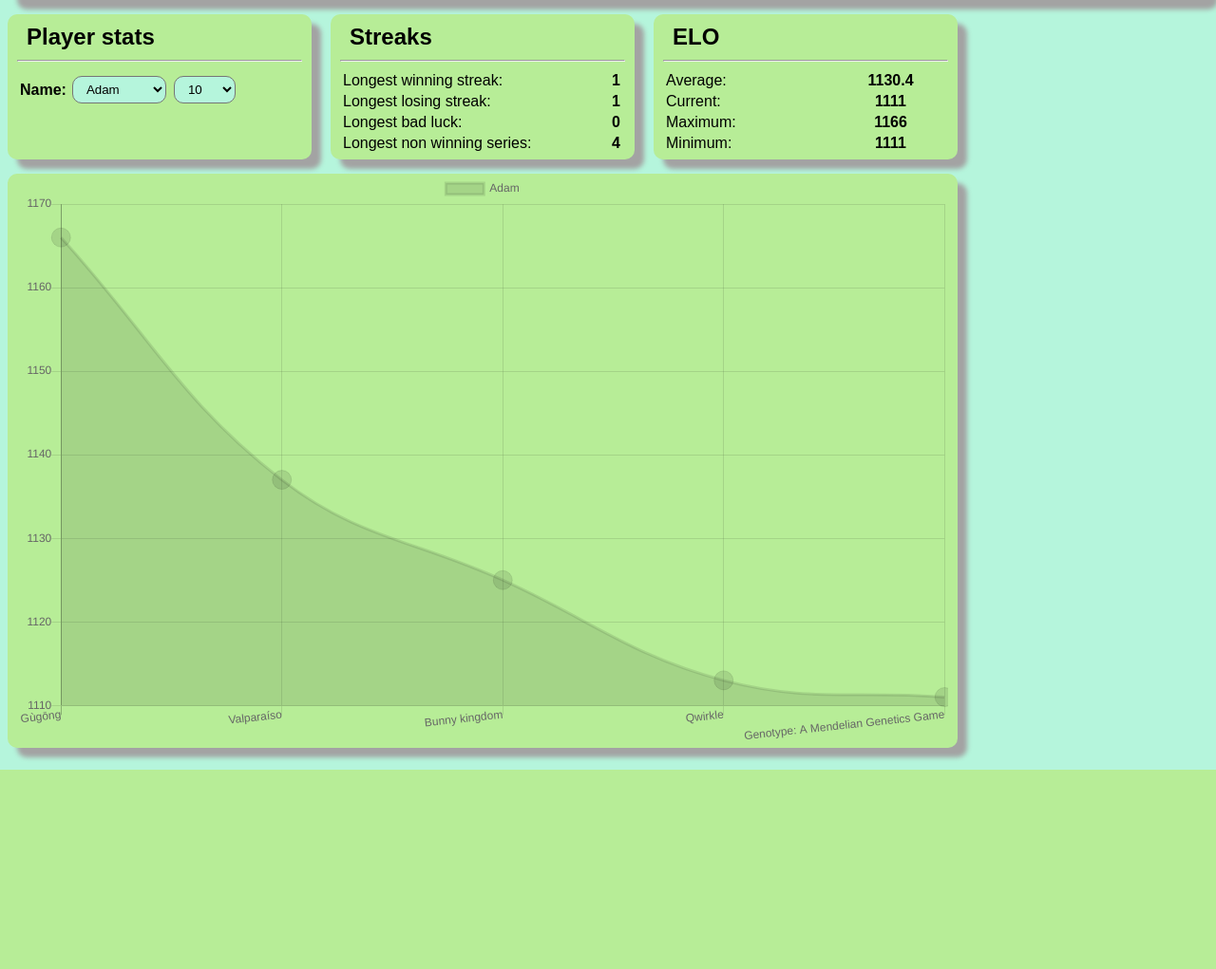
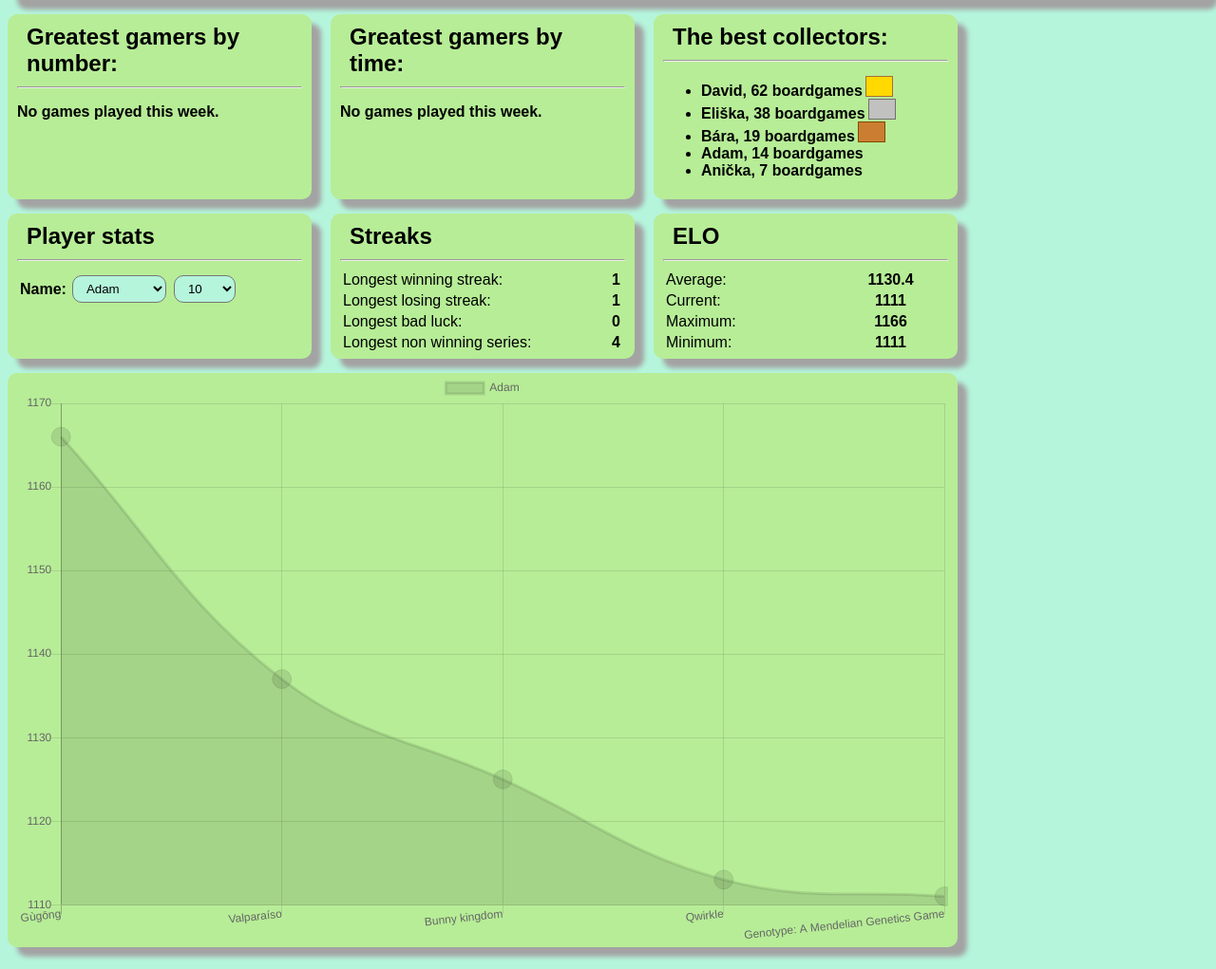
Before and after one commit to DejvB/BoardGameApp, a Django app: page /polls/playerstats/ in a window 1280 px wide. Shown: the part 63-1084 px from the top of the page at 95% size. Before the commit the page ends 874 px from the top, so only its background shows below. Run offline with Django 3.2, Linux system fonts and the light colour scheme; data comes from the database, SQL or seed files in the repository; some libraries are stand-ins or nearby versions; grey boxes are pictures that could not be loaded.

Commit message:
Add interesting players statistics' '

```diff
--- a/polls/static/polls/style.css
+++ b/polls/static/polls/style.css
@@ -343,6 +343,21 @@ a.fill-div {
 }
 
 
+.color_1 {
+    filter: brightness(0) invert(76%) sepia(16%) saturate(2682%) hue-rotate(4deg) brightness(106%) contrast(113%) /* gold */
+        drop-shadow(1px 0 0 #AA6C39) drop-shadow(0 1px 0 #AA6C39) drop-shadow(-1px 0 0 #AA6C39) drop-shadow(0 -1px 0 #AA6C39); /* dark gold edge */
+}
+
+.color_2 {
+    filter: brightness(0) invert(79%) sepia(6%) saturate(26%) hue-rotate(355deg) brightness(100%) contrast(85%) /* silver */
+        drop-shadow(1px 0 0  #71706E) drop-shadow(0 1px 0  #71706E) drop-shadow(-1px 0 0  #71706E) drop-shadow(0 -1px 0  #71706E); /* dark silver edge */
+}
+
+.color_3 {
+    filter: brightness(0) invert(52%) sepia(97%) saturate(340%) hue-rotate(349deg) brightness(86%) contrast(94%) /* bronze */
+        drop-shadow(1px 0 0 #804a00) drop-shadow(0 1px 0 #804a00) drop-shadow(-1px 0 0 #804a00) drop-shadow(0 -1px 0 #804a00); /* dark bronze edge */
+}
+
 @media only screen and (max-width: 1000px) {
     .bgg_box_image {
     width: 25%;
--- a/polls/templates/polls/playerstats.html
+++ b/polls/templates/polls/playerstats.html
@@ -1,5 +1,62 @@
 {% extends "polls/header.html" %}
 {% block body %}
+{% load static %}
+<div class='container'>
+    <div class='box round shadow'>
+      <h2>Greatest gamers by number:</h2>
+        <hr>
+        {% if players_with_most_played_games %}
+            <ul>
+            {% for p in players_with_most_played_games|dictsortreversed:"game_count"|slice:":5" %}
+                <li>{{ p.p_id__name }}, {{ p.game_count }} games
+                    {% if forloop.counter <= 3 %}
+                        <img class="color_{{ forloop.counter }}" src="{% static 'images/trophy-cup.svg' %}" height="20">
+                    {% endif %}
+                </li>
+            {% endfor %}
+            </ul>
+        {% else %}
+            <p>No games played this week.</p>
+        {% endif %}
+    </div>
+
+    <div class='box round shadow'>
+      <h2>Greatest gamers by time:</h2>
+        <hr>
+        {% if players_with_most_played_games %}
+            <ul>
+            {% for p in players_with_most_played_games|dictsortreversed:"game_time"|slice:":5" %}
+                <li>{{ p.p_id__name }}, {{ p.game_time }}
+                    {% if forloop.counter <= 3 %}
+                        <img class="color_{{ forloop.counter }}" src="{% static 'images/trophy-cup.svg' %}" height="20">
+                    {% endif %}
+                </li>
+            {% endfor %}
+            </ul>
+        {% else %}
+            <p>No games played this week.</p>
+        {% endif %}
+    </div>
+
+    <div class='box round shadow'>
+      <h2>The best collectors:</h2>
+        <hr>
+        {% if owner_counts %}
+            <ul>
+            {% for p in owner_counts|dictsortreversed:"count"|slice:":5" %}
+                <li>{{ p.p_id__name }}, {{ p.count }} boardgames
+                    {% if forloop.counter <= 3 %}
+                        <img class="color_{{ forloop.counter }}" src="{% static 'images/trophy-cup.svg' %}" height="20">
+                    {% endif %}
+                </li>
+            {% endfor %}
+            </ul>
+        {% else %}
+            <p>No polls are available.</p>
+        {% endif %}
+    </div>
+</div>
+
 <div class='container'>
     <div class='box round shadow'>
       <h2>Player stats</h2>
--- a/polls/views/statistics.py
+++ b/polls/views/statistics.py
@@ -1,10 +1,16 @@
+import datetime
 import itertools
 
 import numpy as np
+from django.db.models import Count, Max, Q, Sum
+from django.db.models.functions import (
+    ExtractIsoYear,
+    ExtractWeek,
+)
 from django.http import JsonResponse
 from django.shortcuts import render
 
-from ..models import Gameplay, Player, Results
+from ..models import Gameplay, Player, Results, OwnBoardgame
 from .helpers import computeKW, my_view
 
 elos = {}
@@ -17,6 +23,8 @@ def playerstats(request):
     elo_history = {p.id: [] for p in Player.objects.all()}
     elos = {p.id: 1000 for p in Player.objects.all()}
     numbers = [10, 20, 50, 100, 'all']
+    players_with_most_played_games = get_playtime()
+    owner_counts = get_bg_owners()
     context = {
         'players': Player.objects.all()
         .values('name', 'id')
@@ -27,8 +35,26 @@ def playerstats(request):
         .distinct()
         .order_by('-elo'),
         'numbers': numbers,
+        'players_with_most_played_games': players_with_most_played_games,
+        'owner_counts': owner_counts,
     }
     return render(request, 'polls/playerstats.html', context)
+
+
+def get_playtime():
+    curr_year, curr_week, _ = datetime.date.today().isocalendar()
+    game_list = Results.objects.annotate(
+        year=ExtractIsoYear('gp_id__date'),
+        week=ExtractWeek('gp_id__date'),
+    ).filter(year=curr_year, week=curr_week)
+    game_list = game_list.values('p_id__name').annotate(game_count=Count('p_id__id')).annotate(game_time=Sum('gp_id__time'))
+    return game_list
+
+
+def get_bg_owners():
+    owner_counts = OwnBoardgame.objects.all().values('p_id__name').annotate(count=Count('bg_id'))
+    print(owner_counts)
+    return owner_counts
 
 
 def load_playerstats(request):
```
